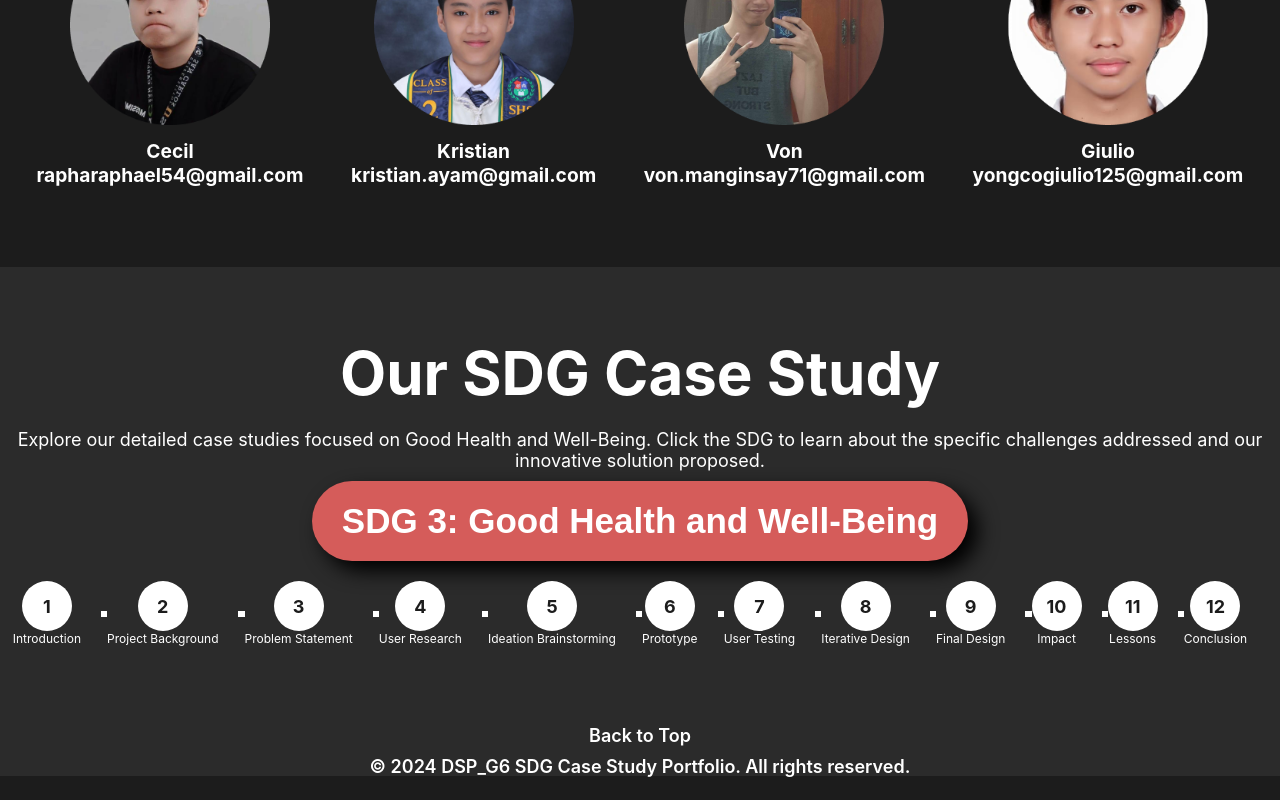
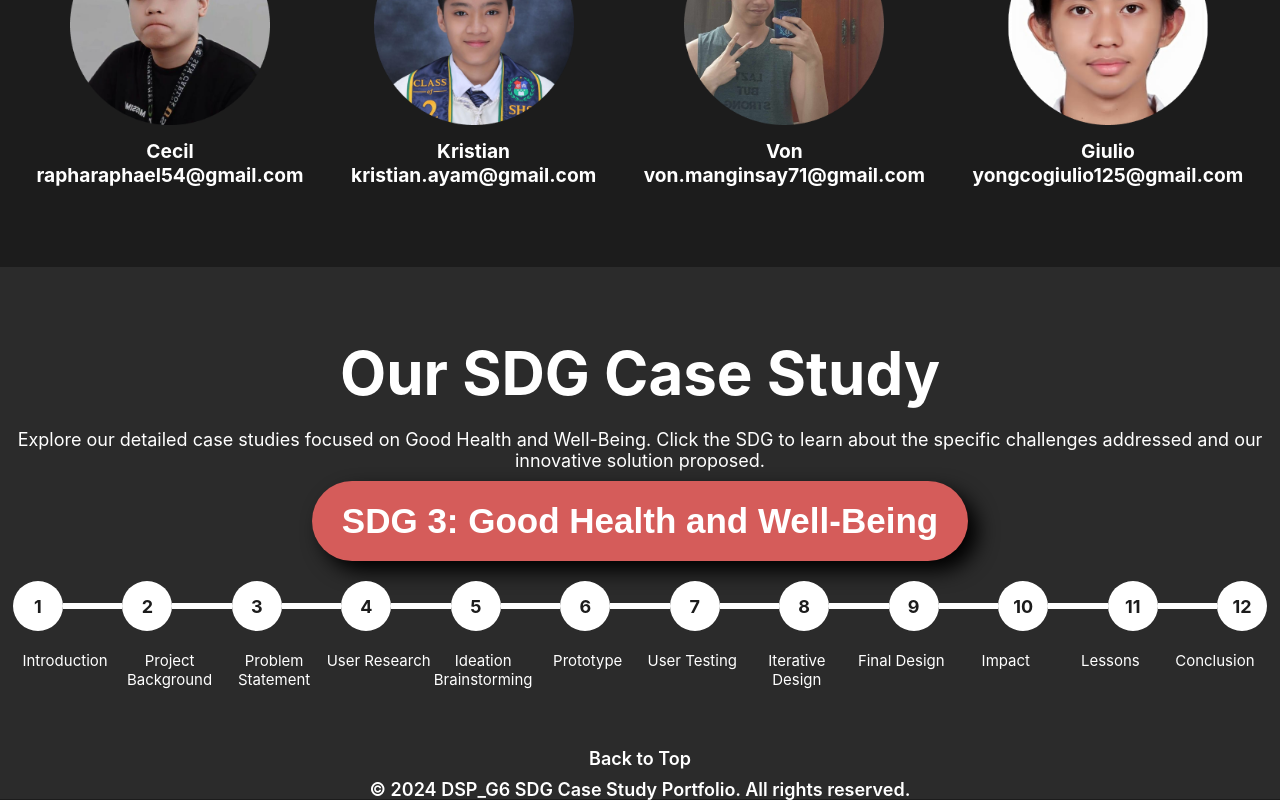
Before and after one commit to Seishiru/2205, a React (Create React App) app: page / in a window 1280 px wide. Shown: the part 1353-2153 px from the top of the page. Before the commit the page ends 2130 px from the top, so only its background shows below. Built offline with nearby package versions, Linux system fonts and the light colour scheme.

Commit message:
fixed the map or the lines

```diff
--- a/src/components/Home.js
+++ b/src/components/Home.js
@@ -82,6 +82,24 @@ const Home = () => {
             </a>
             {/* Include the Map component here */}
             <Map />
+            <div className="labels-container">
+              {[
+                "Introduction",
+                "Project Background",
+                "Problem Statement",
+                "User Research",
+                "Ideation Brainstorming",
+                "Prototype",
+                "User Testing",
+                "Iterative Design",
+                "Final Design",
+                "Impact",
+                "Lessons",
+                "Conclusion"
+              ].map((label, index) => (
+                <div key={index} className="label">{label}</div>
+              ))}
+            </div>
           </div>
         </div>
       </Element>
--- a/src/components/Map.js
+++ b/src/components/Map.js
@@ -2,30 +2,11 @@ import React from 'react';
 import '../css/Home.css';
 
 const Map = () => {
-  // Array of strings containing the words for each circle
-  const circleLabels = [
-    "Introduction",
-    "Project Background",
-    "Problem Statement",
-    "User Research",
-    "Ideation Brainstorming",
-    "Prototype",
-    "User Testing",
-    "Iterative Design",
-    "Final Design",
-    "Impact",
-    "Lessons",
-    "Conclusion"
-  ];
-
   return (
     <div className="map-container">
-      {circleLabels.map((label, index) => (
+      {Array.from({ length: 12 }).map((_, index) => (
         <React.Fragment key={index}>
-          <div className="circle-container">
-            <div className="circle">{index + 1}</div>
-            <div className="circle-label">{label}</div> {/* Add label under each circle */}
-          </div>
+          <div className="circle">{index + 1}</div>
           {index < 11 && <div className="line"></div>}
         </React.Fragment>
       ))}
--- a/src/css/Home.css
+++ b/src/css/Home.css
@@ -123,6 +123,8 @@
     color: white; /* Ensure team member text is white */
   }
 
+  /* Map styles */
+
   .map-container {
     display: flex;
     align-items: center;
@@ -161,3 +163,16 @@
     height: 6px;
     background-color: white;
   }
+
+  .labels-container {
+    display: flex;
+    justify-content: space-between;
+    margin-top: 10px;
+  }
+
+  .label {
+    text-align: center;
+    font-size: 15px;
+    color: white;
+    width: 8.33%; /* Each label takes 1/12th of the width */
+  }
```
